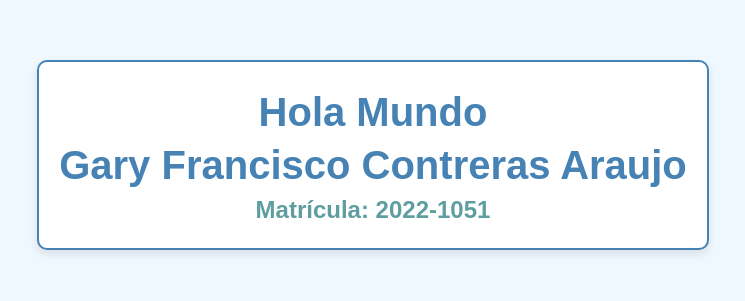
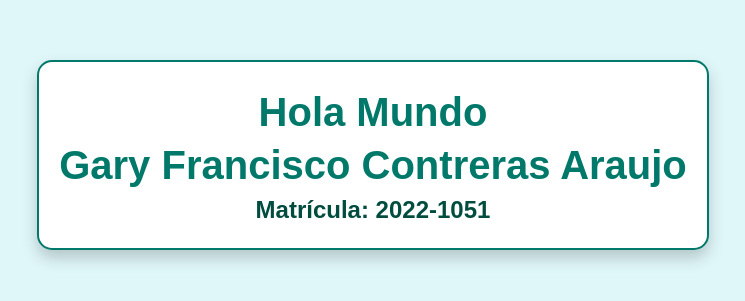
Before and after one commit to GARYG7-CODE/PracticaFinalDevops, a website: page index.html in a window 1280 px wide. Shown: the part 245-546 px from the top of the page, without its empty margins (267-1012 px from the left). Drawn offline with Linux system fonts and the light colour scheme.

Commit message:
Update index.html

```diff
--- a/index.html
+++ b/index.html
@@ -1,3 +1,4 @@
+<!DOCTYPE html>
 <html lang="en">
 <head>
     <meta charset="UTF-8">
@@ -6,7 +7,7 @@
     <style>
         body {
             font-family: 'Arial', sans-serif;
-            background-color: #f0f8ff;
+            background-color: #e0f7fa;
             color: #333;
             display: flex;
             flex-direction: column;
@@ -18,20 +19,25 @@
         h1 {
             font-size: 2.5em;
             margin: 0.2em 0;
-            color: #4682b4;
+            color: #00796b;
         }
         h3 {
             font-size: 1.5em;
             margin: 0.2em 0;
-            color: #5f9ea0;
+            color: #004d40;
         }
         .container {
             text-align: center;
             padding: 20px;
-            border: 2px solid #4682b4;
-            border-radius: 10px;
+            border: 2px solid #00796b;
+            border-radius: 15px;
             background-color: #ffffff;
-            box-shadow: 0 4px 8px rgba(0, 0, 0, 0.1);
+            box-shadow: 0 8px 16px rgba(0, 0, 0, 0.2);
+            transition: transform 0.3s, box-shadow 0.3s;
+        }
+        .container:hover {
+            transform: scale(1.05);
+            box-shadow: 0 12px 24px rgba(0, 0, 0, 0.3);
         }
     </style>
 </head>
```
